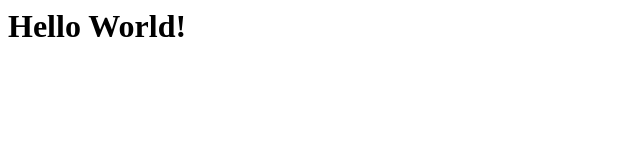
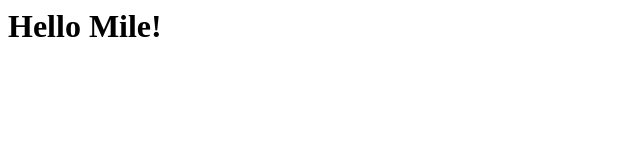
Before and after one commit to Pzzzeed/bp_14, a plain HTML site: page index.html in a window 1280 px wide. Shown: the full height of the page, 0-640 px from the left. Drawn offline with Linux system fonts and the light colour scheme.

Commit message:
fix:index.html

```diff
--- a/index.html
+++ b/index.html
@@ -1 +1 @@
-<h1>Hello World!</h1>
+<h1>Hello Mile!</h1>
```
